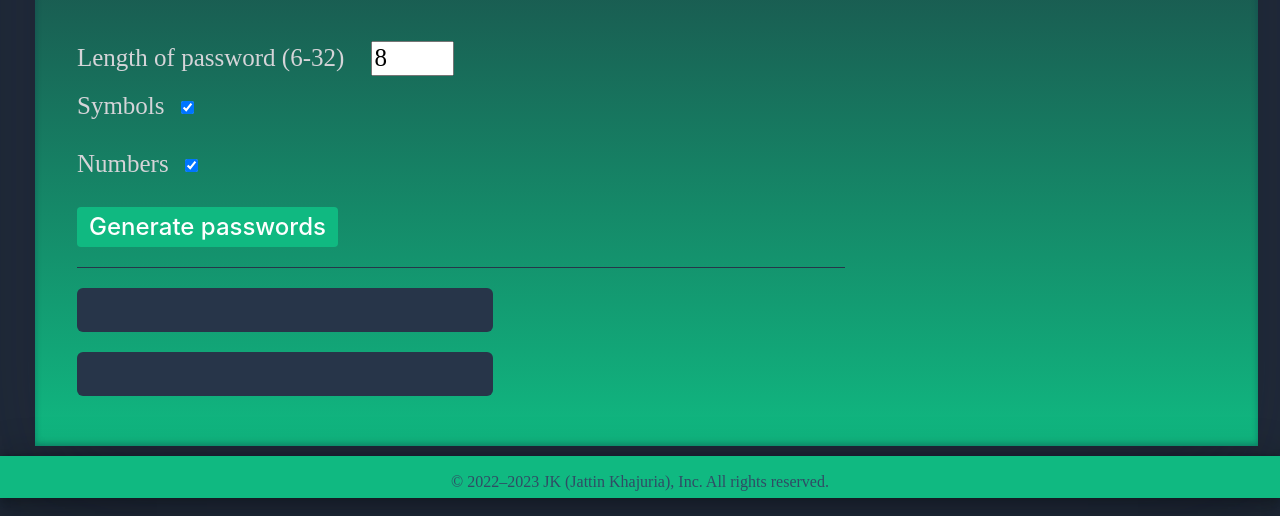
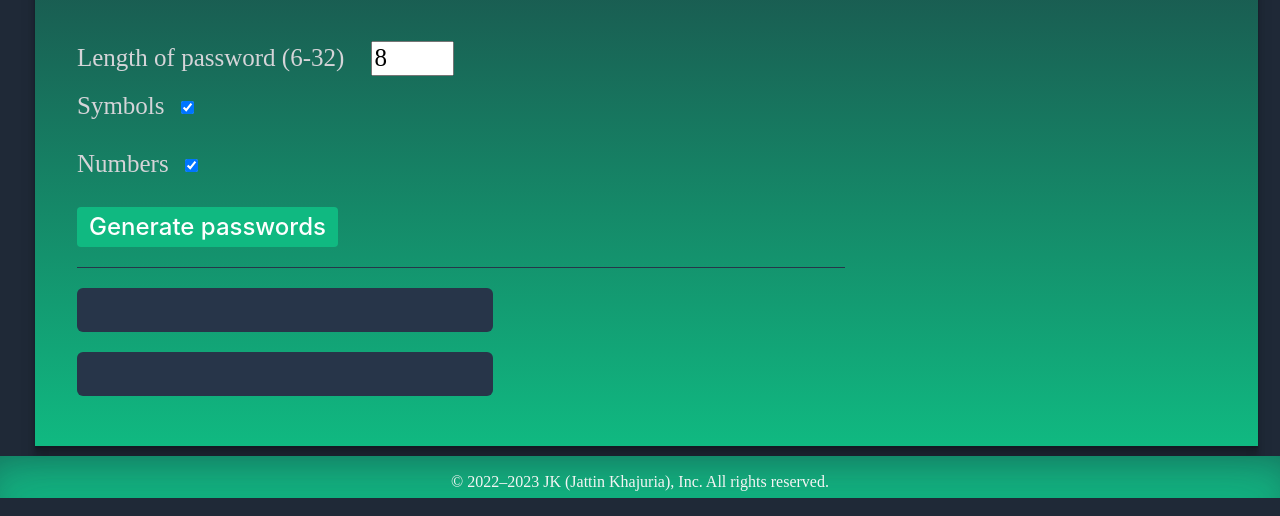
Before and after one commit to jattin2001/password_generator, a plain HTML site: page index.html in a window 1280 px wide. Shown: the part 284-800 px from the top of the page. Drawn offline with nearby package versions, Linux system fonts and the light colour scheme.

Commit message:
Update index.css

```diff
--- a/index.css
+++ b/index.css
@@ -12,7 +12,7 @@ body {
     align-items: flex-start;
     margin: 22px 22px 10px 35px;
     background: linear-gradient(#1F2937, #10B981);
-    box-shadow: rgba(50, 50, 93, 0.25) 0px 50px 100px -20px, rgba(0, 0, 0, 0.3) 0px 30px 60px -30px, rgba(10, 37, 64, 0.35) 0px -2px 6px 0px inset;
+    box-shadow: rgba(0, 0, 0, 0.09) 0px 2px 1px, rgba(0, 0, 0, 0.09) 0px 4px 2px, rgba(0, 0, 0, 0.09) 0px 8px 4px, rgba(0, 0, 0, 0.09) 0px 16px 8px, rgba(0, 0, 0, 0.09) 0px 32px 16px;
 }
 
 
@@ -105,9 +105,9 @@ body {
 
 footer{
     text-align: center;
-    color: rgb(48, 76, 101);
+    color: whitesmoke;
     background: #10B981;
     height: 40px;
     padding: 1px 3px;
-    box-shadow: rgba(0, 0, 0, 0.25) 0px 54px 55px, rgba(0, 0, 0, 0.12) 0px -12px 30px, rgba(0, 0, 0, 0.12) 0px 4px 6px, rgba(0, 0, 0, 0.17) 0px 12px 13px, rgba(0, 0, 0, 0.09) 0px -3px 5px;
+    box-shadow: rgba(50, 50, 93, 0.25) 0px 30px 60px -12px inset, rgba(0, 0, 0, 0.3) 0px 18px 36px -18px inset;
 }
```
